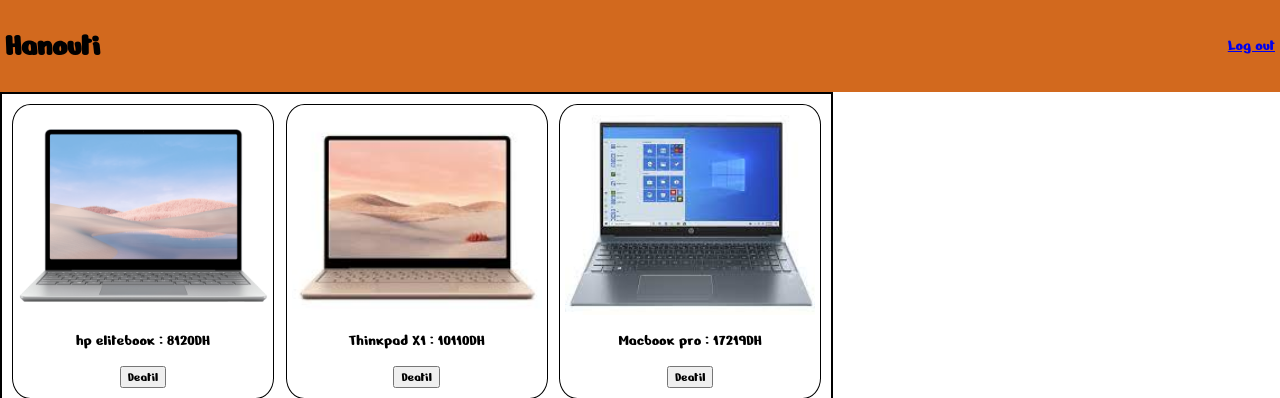
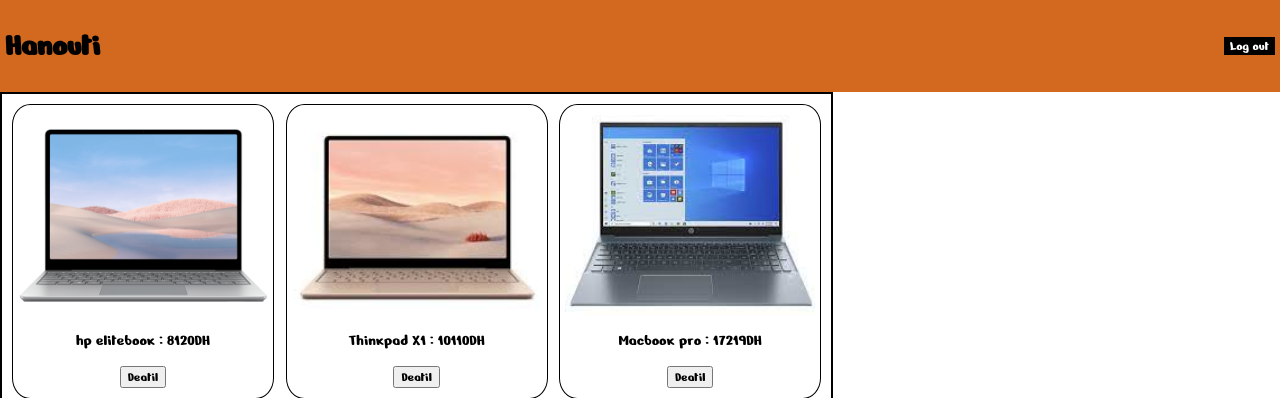
Before and after one commit to ImadIdaliouali/Hanouti, a PHP site: page / in a window 1280 px wide. Shown: the top 398 px of the page. Run offline with PHP 8.4, Linux system fonts and the light colour scheme; the visitor is signed in with stand-in values (Sample User, id 1).

Commit message:
remove the underline in a tag

```diff
--- a/css/style.css
+++ b/css/style.css
@@ -46,3 +46,13 @@ header {
 .detail {
     cursor: pointer;
 }
+
+a {
+    text-decoration: none;
+    color: white;
+}
+
+#logout {
+    background-color: black;
+    border: none;
+}
--- a/header.php
+++ b/header.php
@@ -1,4 +1,4 @@
 <header>
     <h1>Hanouti</h1>
-    <a href="/webgi2/Hanouti/index.php?logout=1">Log out</a>
+    <button id="logout"><a href="/webgi2/Hanouti/index.php?logout=1">Log out</a></button>
 </header>
```
